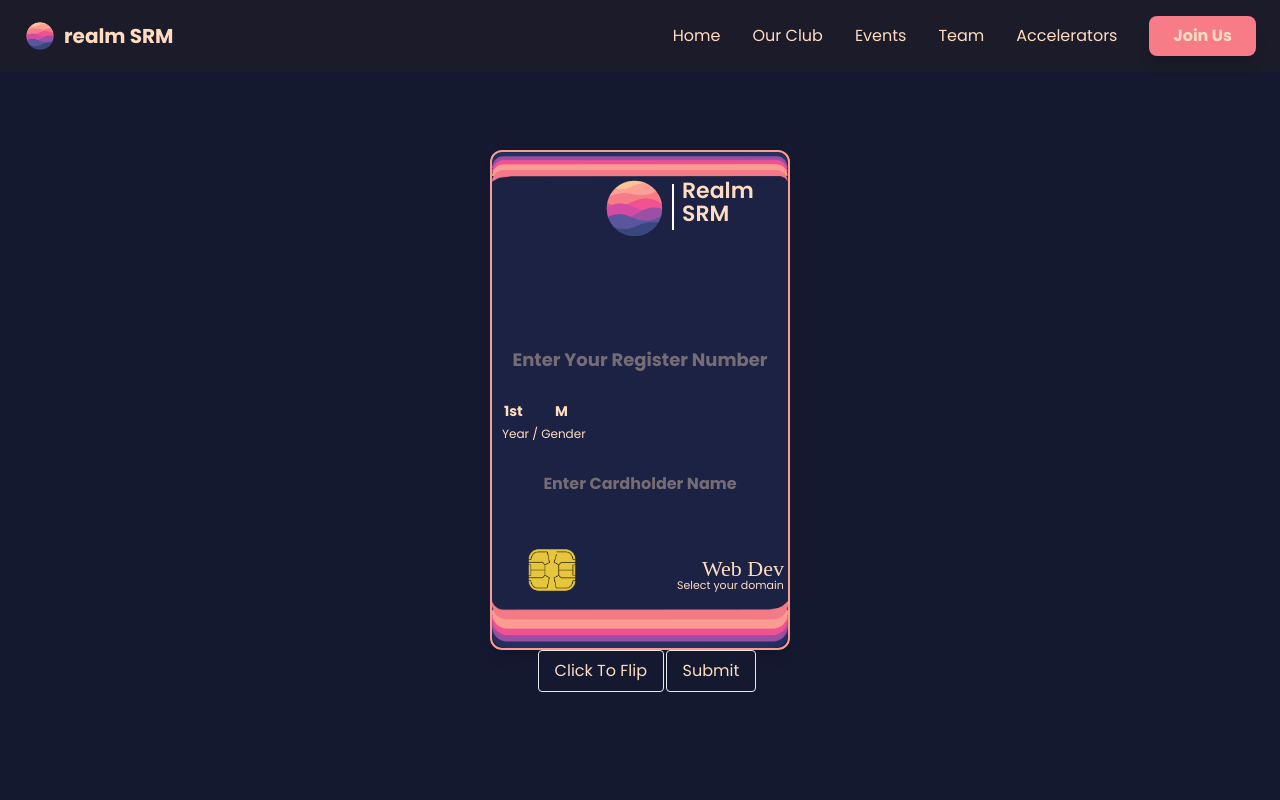
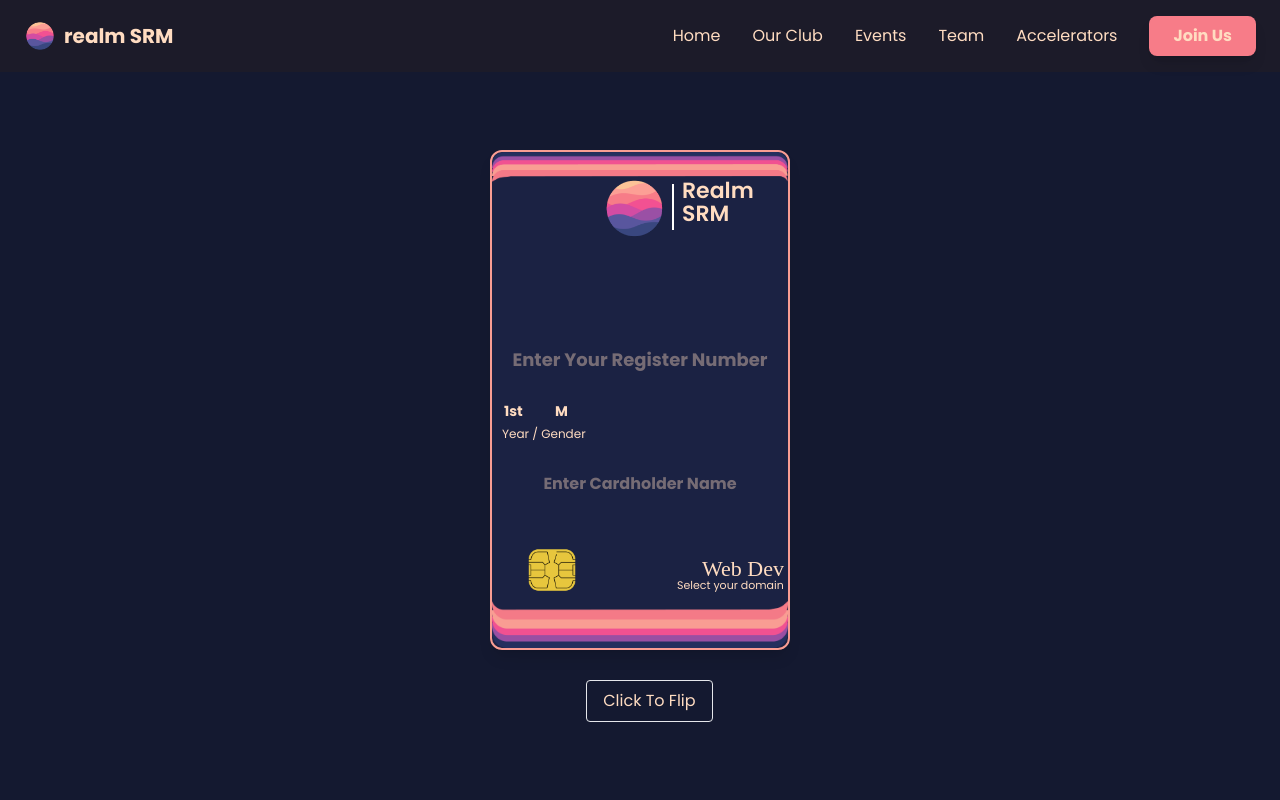
Before and after one commit to realm-SRM/realm-srm-website, a React (Vite) app: page /join-us in a window 1280 px wide. Shown: the top 800 px of the page. Built offline with nearby package versions, Linux system fonts and the light colour scheme; a web font is replaced by a local one; what @cashfreepayments/cashfree-js would draw is missing.

Commit message:
Fix: FlipButton and the details to be sent to payload function

```diff
--- a/src/Components/JoinUs.jsx
+++ b/src/Components/JoinUs.jsx
@@ -20,7 +20,15 @@ initializeSDK();
 const submitPayment = async () => {
   // payload will have all the deinformation of the user
   // create payload by taking value from the input fields
-  const payload = { name: "aakarsh", email: "aakarsh2504@gmail.com" }; // Replace with your data
+    const payload = {
+      Name,
+      email,
+      phone,
+      regNumber,
+      year,
+      gender,
+      domain,
+    };
 
     try {
       const response = await fetch(
@@ -30,7 +38,7 @@ const submitPayment = async () => {
           headers: {
             "Content-Type": "application/json",
           },
-        body: payload,
+          body: JSON.stringify(payload), // Convert payload to JSON string
         }
       );
 
@@ -41,23 +49,17 @@ const submitPayment = async () => {
         paymentSessionId: data.payment_session_id,
         redirectTarget: "_modal",
       };
+
       cashfree.checkout(checkoutOptions).then((result) => {
         if (result.error) {
-        // This will be true whenever user clicks on close icon inside the modal or any error happens during the payment
-        console.log(
-          "User has closed the popup or there is some payment error, Check for Payment Status"
-        );
+          console.log("User closed popup or there was a payment error.");
           console.log(result.error);
         }
         if (result.redirect) {
-        // This will be true when the payment redirection page couldnt be opened in the same window
-        // This is an exceptional case only when the page is opened inside an inAppBrowser
-        // In this case the customer will be redirected to return url once payment is completed
-        console.log("Payment will be redirected");
+          console.log("Payment will be redirected.");
         }
         if (result.paymentDetails) {
-        // This will be called whenever the payment is completed irrespective of transaction status
-        console.log("Payment has been completed, Check for Payment Status");
+          console.log("Payment completed, check status.");
           console.log(result.paymentDetails.paymentMessage);
         }
       });
@@ -77,7 +79,7 @@ const JoinUs = () => {
   }, []);
 
   const [isFlipped, setIsFlipped] = useState(false);
-  const [name, setName] = useState("");
+  const [Name, setName] = useState("");
   const [year, setYear] = useState("1st");
   const [gender, setGender] = useState("M");
   const [regNumber, setRegNumber] = useState("");
@@ -164,7 +166,7 @@ const JoinUs = () => {
                 <input
                   type="text"
                   placeholder="Enter Cardholder Name"
-                  value={name}
+                  value={Name}
                   onChange={(e) => setName(e.target.value)}
                   className="mt-[26px] w-[80%] mx-auto block text-center text-md font-bold text-[#FFDCC1] bg-transparent rounded px-2 py-1 placeholder-[#FFDCC1] placeholder-opacity-40"
                 />
@@ -267,7 +269,7 @@ const JoinUs = () => {
                 </h2>
               </div>
               <img
-                className="w-[150px] ml-[30%] mt-[-5px]"
+                className="w-[150px] ml-[30%] mt-[-5px] hover:cursor-pointer"
                 src={TapPay}
                 alt="Tap&Pay"
                 onClick={submitPayment}
@@ -283,22 +285,13 @@ const JoinUs = () => {
           </div>
         </ReactCardFlip>
         <motion.button
-          whileInView={{ opacity: 1, x: 0 }}
-          initial={{ opacity: 0, x: -500 }}
-          transition={{ duration: 0.5, delay: 0 }}
-          className="absolute left-[42%] top-[650px] border text-[#FFDCC1] bg-[#141930] outline-none px-4 py-2 rounded transition-transform duration-300 hover:scale-105 active:scale-95"
+
+          className="absolute left-[33%] top-[700px] border text-[#FFDCC1] bg-[#141930] outline-none px-4 py-2 rounded transition-transform duration-300 hover:scale-105 active:scale-95 lg:top-[680px] lg:left-[45.8%] sm:top-[720px]  "
           onClick={flipCard}
         >
           Click To Flip
         </motion.button>
-        <motion.button
-          whileInView={{ opacity: 1, x: 0 }}
-          initial={{ opacity: 0, x: 500 }}
-          transition={{ duration: 0.5 }}
-          className="absolute left-[52%] top-[650px] border text-[#FFDCC1] bg-[#141930] outline-none px-4 py-2 rounded transition-transform duration-300 hover:scale-105 active:scale-95"
-        >
-          Submit
-        </motion.button>
+
       </div>
     </>
   );
```
Lines whose indentation alone changed are shown as unchanged.
